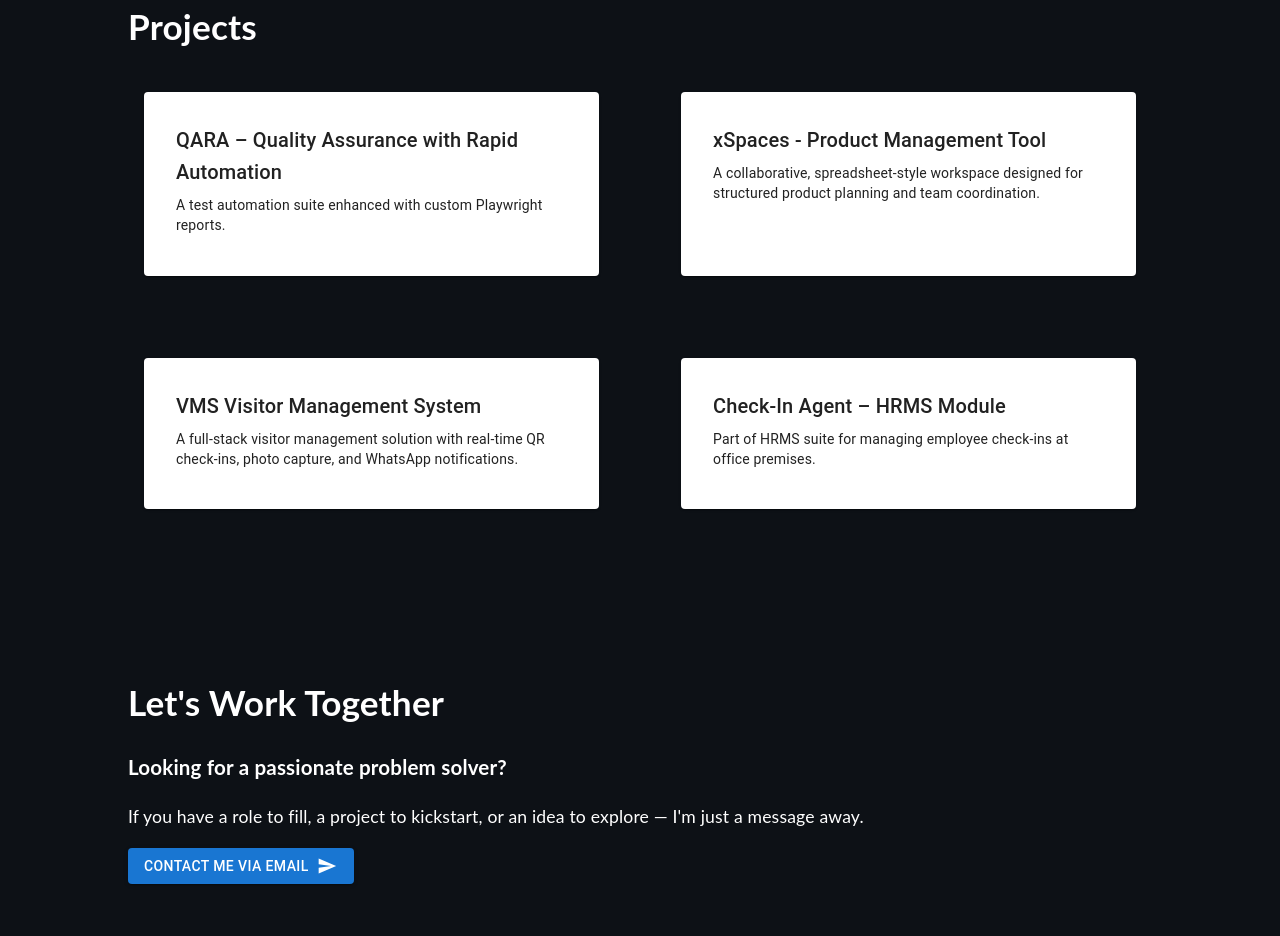
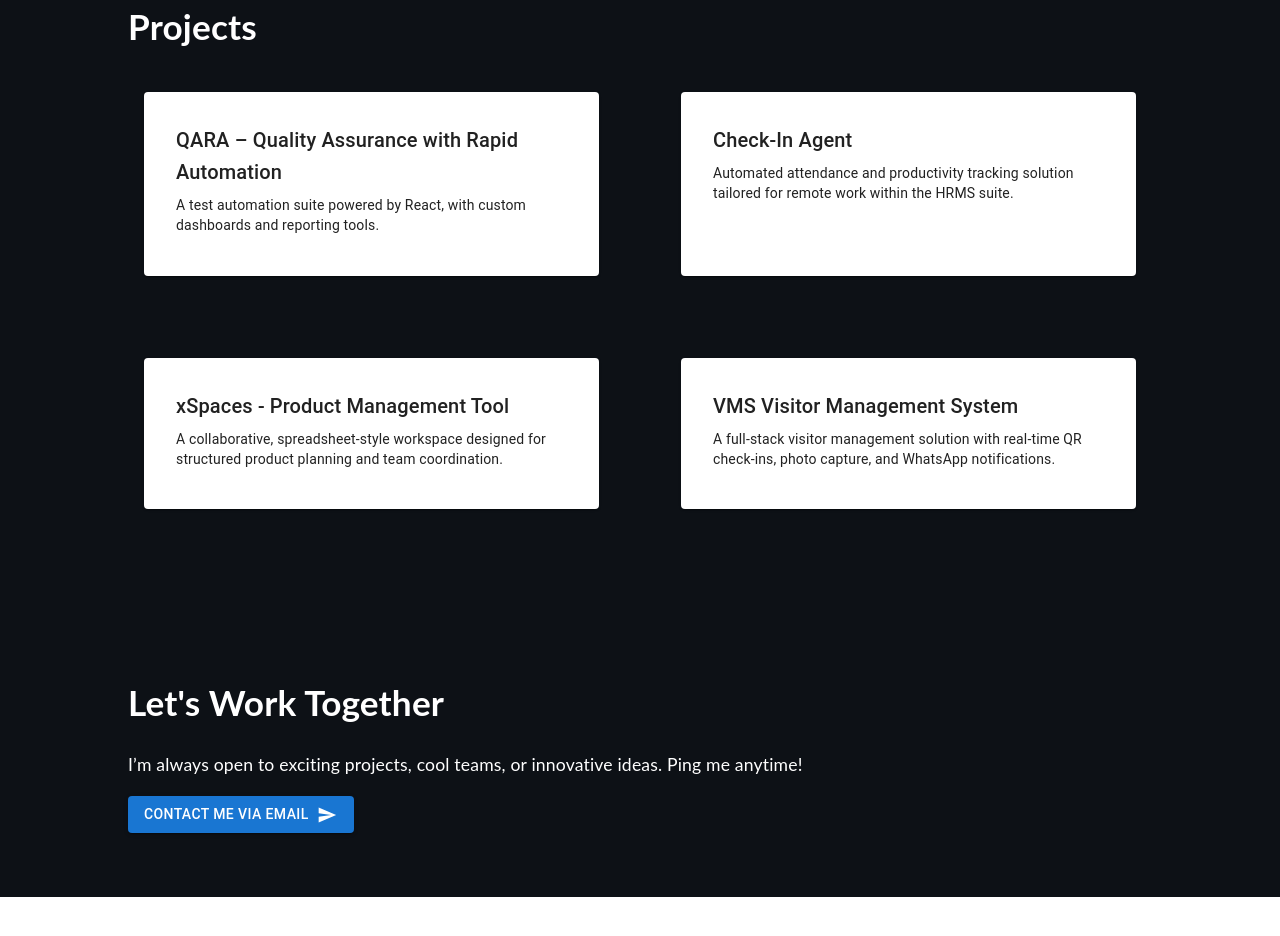
Before and after one commit to anshuli-chitade/profile-card-web, a React (Create React App) app: page / in a window 1280 px wide. Shown: the part 3440-4376 px from the top of the page. After the commit the page ends 4337 px from the top, so only its background shows below. Built offline with nearby package versions, Linux system fonts and the light colour scheme.

Commit message:
[fix] : modify project content

```diff
--- a/src/components/Contact.tsx
+++ b/src/components/Contact.tsx
@@ -58,10 +58,10 @@
       <div className="items-container">
         <div className="contact_wrapper">
           <h1>Let's Work Together</h1>
-          <h3>Looking for a passionate problem solver?</h3>
+          {/* <h3>Looking for a passionate problem solver?</h3> */}
           <p>
-            If you have a role to fill, a project to kickstart, or an idea to
-            explore — I'm just a message away.
+            I’m always open to exciting projects, cool teams, or innovative
+            ideas. Ping me anytime!{" "}
           </p>
           <Button
             variant="contained"
--- a/src/constants/constant.js
+++ b/src/constants/constant.js
@@ -8,20 +8,52 @@
     title: "QARA – Quality Assurance with Rapid Automation",
     image: qara,
     shortDesc:
-      "A test automation suite enhanced with custom Playwright reports.",
+      "A test automation suite powered by React, with custom dashboards and reporting tools.",
     fullDesc:
-      "QARA is an internal automation suite integrated with Playwright reporting and monitoring capabilities. As a React developer, I created performant UI modules, applied hooks-based component structure, and developed reporting interfaces. The project focused on enhancing QA efficiency and integrating DevOps-ready test reports.",
-    duration: "Feb 2022 – Present",
+      "QARA is an QA automation platform enhanced with selenium-reporting, Playwright-based reporting and monitoring features. I led frontend development using React.js, implementing dynamic dashboards, reusable components, and optimized UIs. Migrated legacy class components to functional components using Hooks, resulting in cleaner, more maintainable code. Collaborated closely with product managers and designers to deliver intuitive interfaces, while integrating RESTful APIs and third-party services like JIRA and GitHub. Also contributed to deployment optimization using NGINX and PM2.",
+    duration: "Feb 2022 - Mar 2024",
     role: "Frontend Developer",
     responsibilities: [
-      "Developed dynamic dashboards and reporting UI in React.js",
-      "Migrated class-based components to functional ones using Hooks",
-      "Improved test visualization and filtering features for QA teams",
+      "Developed and optimized React.js components, improving UI performance by 30%",
+      "Implemented React Hooks to reduce redundant code and enhance readability",
+      "Led migration from class-based to functional components, reducing complexity by 50%",
+      "Integrated RESTful APIs using Loopback for efficient data exchange",
+      "Collaborated with designers and PMs to enhance UI/UX, boosting user engagement by 20%",
+      "Improved Git workflow with better commit practices and team collaboration",
+      "Integrated third-party services such as JIRA and GitHub for extended functionality",
+      "Configured and managed NGINX and PM2 for reliable application deployment",
     ],
     learnings: [
-      "React performance tuning",
-      "Playwright report integration",
-      "Clean UI architecture",
+      "Advanced React performance optimization techniques",
+      "Clean architecture with reusable functional components",
+      "Playwright report integration into QA workflows",
+      "Efficient API design and frontend-backend communication",
+      "Deployment and server management using NGINX and PM2",
+    ],
+  },
+  {
+    title: "Check-In Agent",
+    image: checkin,
+    shortDesc:
+      "Automated attendance and productivity tracking solution tailored for remote work within the HRMS suite.",
+    fullDesc:
+      "Designed and developed a fully automated system to capture employee productivity and attendance for remote work scenarios. Leveraged .NET services to track user events such as system boot, keystrokes, mouse activity, and window focus. Integrated a local SQLite database to temporarily store data, which is later structured and synced to a centralized DB. Eliminated manual check-ins by detecting Microsoft Teams launch, ensuring accurate attendance without employee intervention. Built React dashboards for real-time productivity insights, including call participation time, app usage categorization, and repetitive action detection.",
+    duration: "March 2024 - June 2024",
+    role: "Full Stack Developer",
+    responsibilities: [
+      "Engineered .NET Windows services to capture system-level events like startup, input activity, and active windows",
+      "Implemented automated attendance by detecting Microsoft Teams launch, replacing manual check-ins",
+      "Designed a syncing pipeline from SQLite to a central database for structured log management",
+      "Developed React dashboards to visualize productivity, availability, and app usage breakdowns",
+      "Enabled managers to categorize tools (e.g., communication, development) for detailed reporting",
+      "Integrated logic to detect repetitive user actions and flag suspicious patterns",
+    ],
+    learnings: [
+      "Advanced system event tracking and background service design in .NET",
+      "Effective data structuring and syncing between local and central databases",
+      "Real-time visualization of user productivity in React",
+      "Enhanced user behavior analysis for remote workforce",
+      "Automation techniques to improve accuracy and eliminate manual workflows",
     ],
   },
   {
@@ -31,7 +63,7 @@
       "A collaborative, spreadsheet-style workspace designed for structured product planning and team coordination.",
     fullDesc:
       "xSpaces is a web-based platform that enables teams to collaboratively manage product data in a flexible, spreadsheet-style environment. It supports structured workflows, grid-based editing, and custom views tailored to product planning needs. I contributed across both frontend and backend, working on interactive features, performance improvements, and overall application stability.",
-    duration: "2023",
+    duration: "July 2024 - March 2025",
     role: "Full Stack Developer",
     responsibilities: [
       "Developed and optimized user interface components using React.js and Material UI",
@@ -57,7 +89,7 @@
       "A full-stack visitor management solution with real-time QR check-ins, photo capture, and WhatsApp notifications.",
     fullDesc:
       "VMS is a comprehensive visitor management system designed to digitize and streamline the entire check-in process. I led the end-to-end development — from frontend to backend — handling all core functionalities independently. This included visitor photo capture and secure storage in Azure Blob Storage using SAS tokens, real-time QR-based check-ins, WhatsApp notifications with encrypted public links, and UI/UX design enhancements. I also integrated the entire module into the HRMS system via .aspx pages with SQL backend support.",
-    duration: "2023 – Present",
+    duration: "April 2025 - Present",
     role: "Full Stack Developer",
     responsibilities: [
       "Developed complete frontend using React.js with focus on usability and responsive design",
@@ -77,24 +109,4 @@
       "Building scalable, maintainable modules from scratch",
     ],
   },
-  {
-    title: "Check-In Agent – HRMS Module",
-    image: checkin,
-    shortDesc:
-      "Part of HRMS suite for managing employee check-ins at office premises.",
-    fullDesc:
-      "The Check-In Agent is a React-based interface within the HRMS ecosystem that allows employees to register presence at work. I worked on component state handling using Redux, built timesheet UI, and connected with backend Nest.js services to store logs and validations.",
-    duration: "2022 – 2023",
-    role: "Full Stack Developer",
-    responsibilities: [
-      "Created Redux-driven state management for attendance",
-      "Built UI components for check-in and timesheet logs",
-      "Collaborated with backend developers on Nest.js integration",
-    ],
-    learnings: [
-      "Redux best practices",
-      "HRMS domain workflows",
-      "Backend collaboration",
-    ],
-  },
 ];
```
